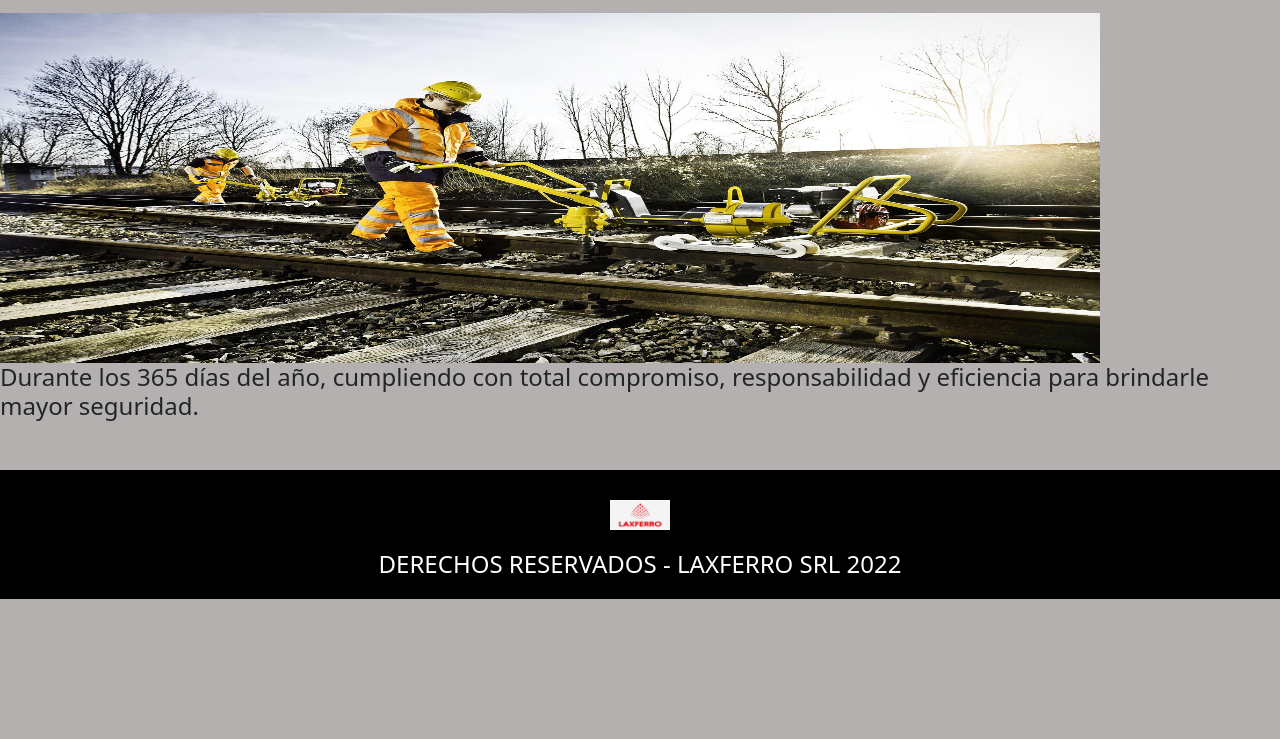
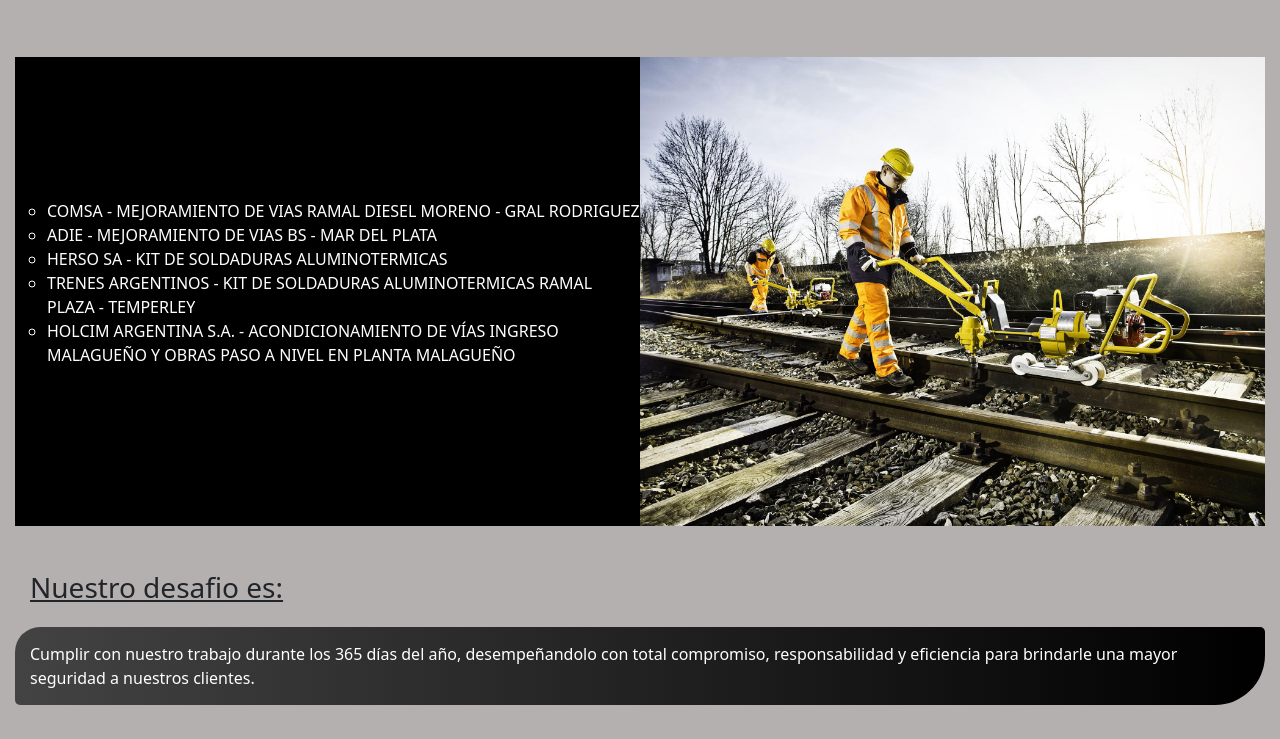
Before and after one commit to TamaraC-39610/proyecto-coder-dw, a website: page obras.html in a window 1280 px wide. Shown: the part 888-1627 px from the top of the page. Before the commit the page ends 1487 px from the top, so only its background shows below. Drawn offline with nearby package versions, Linux system fonts and the light colour scheme.

Commit message:
actualizando sass 2

```diff
--- a/obras.html
+++ b/obras.html
@@ -10,6 +10,8 @@
   <link href="https://cdn.jsdelivr.net/npm/bootstrap@5.2.0-beta1/dist/css/bootstrap.min.css" rel="stylesheet"
     integrity="sha384-0evHe/X+R7YkIZDRvuzKMRqM+OrBnVFBL6DOitfPri4tjfHxaWutUpFmBp4vmVor" crossorigin="anonymous">
   <link rel="stylesheet" href="css/style.css">
+  <meta name="description" content="Somos una empresa Ferroviaria que a lo largo de estos 10 años de compromiso en el mercado ha realizo un sinfin de obras">
+    <meta name="keywords" content="trenes, maquinaria pesada, obra civil, vias, rieles, bateadora, material rodante">
 </head>
 
 <body>
@@ -57,31 +59,33 @@
         A lo largo de estos 10 años de historia realizamos 20 obras y proyectos en distintos puntos del pais.
         Tambien participamos de obras en el exterior con diferentes empresas importantes del rubro
       </p>
-        <img  src="imagenes/mantenimiento 1.jpeg"
-          alt="imagen referente al servicio de la empresa" >
+      <img src="imagenes/mantenimiento 1.jpeg" alt="imagen referente al servicio de la empresa">
     </section>
 
-    <section>
+    <section class="contenedor-obras-lista">
+      <div class="obras-lista">
         <ul>
           <li>COMSA - Mejoramiento de vias Ramal DIESEL MORENO - GRAL RODRIGUEZ</li>
           <li>ADIE - Mejoramiento de vias BS - MAR DEL PLATA</li>
           <li>HERSO SA - Kit de soldaduras Aluminotermicas</li>
           <li>TRENES ARGENTINOS - Kit de soldaduras Aluminotermicas Ramal PLAZA - TEMPERLEY</li>
-        <li>HOLCIM ARGENTINA S.A. - Acondicionamiento de Vías ingreso Malagueño y obras paso a nivel en planta Malagueño
+          <li>HOLCIM ARGENTINA S.A. - Acondicionamiento de Vías ingreso Malagueño y obras paso a nivel en planta
+            Malagueño
           </li>
         </ul>
+      </div>
+      <div class="img-obras">
+        <img src="imagenes/tirafondeadora2.jpg" alt="imagen referente trabajo de via">
+      </div>
     </section>
 
-    <section class="lema">
-
-      <img class="lema__imagen" src="imagenes/tirafondeadora2.jpg" alt="imagen referente trabajo de via" width="1100"
-        height="350">
-
-      <div class="lema__frase">
-        <h4>Durante los 365 días del año, cumpliendo con total compromiso, responsabilidad y eficiencia para brindarle
-          mayor seguridad.</h4>
+    <section>
+      <div class="lema-frase">
+        <h3>Nuestro desafio es:</h3>
+        <p>Cumplir con nuestro trabajo durante los 365 días del año, desempeñandolo con total compromiso,
+          responsabilidad y eficiencia para brindarle una
+          mayor seguridad a nuestros clientes.</p>
       </div>
-
     </section>
 
   </main>
--- a/scss/_mixins.scss
+++ b/scss/_mixins.scss
@@ -23,3 +23,15 @@
     display: flex;
     justify-content: center;
 }
+
+@mixin p{
+    padding: 15px;
+            background: #000000;
+            /* fallback for old browsers */
+            background: -webkit-linear-gradient(to right, #434343, #000000);
+            /* Chrome 10-25, Safari 5.1-6 */
+            background: linear-gradient(to right, #434343, #000000);
+            /* W3C, IE 10+/ Edge, Firefox 16+, Chrome 26+, Opera 12+, Safari 7+ */
+            border-radius: 25px 5px 50px 5px;
+            color: $primary-color-1;
+}
--- a/scss/_obras.scss
+++ b/scss/_obras.scss
@@ -19,6 +19,68 @@
         background-color: $primary-color-2;
         color: $primary-color-1;
 
+        h2{
+            text-align: left;
+            text-decoration: underline;
+        }
+
+        img{
+            width: 100%;
+            display: flex;
+            flex-direction: column;
+            justify-content: center;
+            align-items: center;
+            padding: 15px;
+            border-radius: 20px;
+        }
 
     }
+
+    .contenedor-obras-lista{
+        padding: 15px;
+        display: grid;
+        grid-template-columns: 6fr 6fr;
+        grid-template-rows: 1 minmax(100%);
+        margin-top: 50px;
+
+        .obras-lista{
+            display: flex;
+            flex-direction: column;
+            justify-content: center;
+            align-items: center;
+            width: 100%;
+            background-color: $primary-color-2;
+            color: $primary-color-1;
+
+            ul{
+                li{
+                    list-style: circle;
+                    text-transform: uppercase;
+                }
+            }
+        }
+
+        .img-obras{
+            display: flex;
+            width: 100%;
+
+            img{
+                width: 100%;
+
+            }
+        }
+    }
+
+    .lema-frase{
+        padding: 15px;
+
+h3{
+    text-decoration: underline;
+    padding: 15px;
 }
+
+p{
+    @include p
+}
+    }
+}
--- a/scss/_quienessomos.scss
+++ b/scss/_quienessomos.scss
@@ -120,15 +120,7 @@
         }
 
         p {
-            padding: 15px;
-            background: #000000;
-            /* fallback for old browsers */
-            background: -webkit-linear-gradient(to right, #434343, #000000);
-            /* Chrome 10-25, Safari 5.1-6 */
-            background: linear-gradient(to right, #434343, #000000);
-            /* W3C, IE 10+/ Edge, Firefox 16+, Chrome 26+, Opera 12+, Safari 7+ */
-            border-radius: 25px 5px 50px 5px;
-            color: $primary-color-1;
+            @include p
 
         }
     }
--- a/scss/style.scss
+++ b/scss/style.scss
@@ -45,7 +45,7 @@ body{
 
     #frase-1 {
         color: white;
-        text-shadow: 2px 1px 2px #000;
+        text-shadow: 2px 1px 2px $primary-color-2;
         font-size: 60px;
         font-weight: bold;
         text-align: center;
```
Also changed, not shown: contacto.html (+5 -1 lines), index.html (+2 -2 lines), quienessomos.html (+3 -2 lines), servicios.html (+4 -1 lines), css/style.css, 1 other file. Lines whose indentation alone changed are shown as unchanged.
